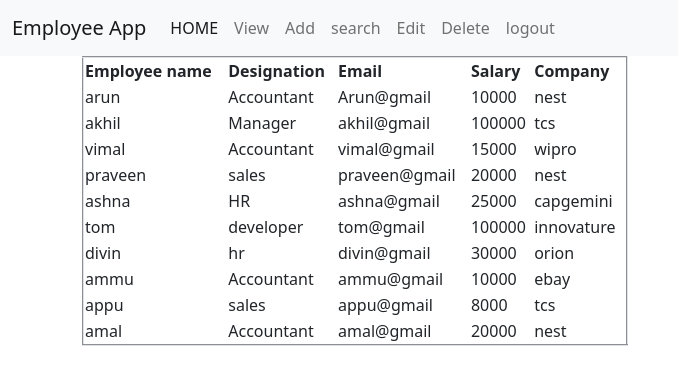
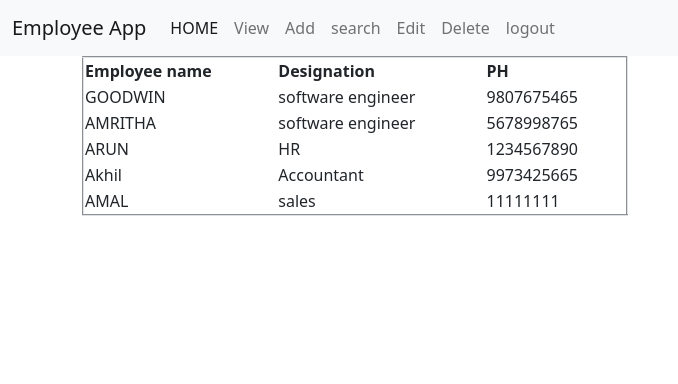
Before and after one commit to goodwinjose26/AngularEmployeeApp, an Angular app: page /view in a window 1280 px wide. Shown: the top 384 px of the page, without its empty margins (0-678 px from the left). Built offline with nearby package versions, Linux system fonts and the light colour scheme.

Commit message:
databinding

```diff
--- a/src/app/viewemployee/viewemployee.component.html
+++ b/src/app/viewemployee/viewemployee.component.html
@@ -6,80 +6,17 @@
             <tr>
               <th>Employee name</th>
               <th>Designation</th>
-              <th>Email</th>
-              <th>Salary</th>
-              <th>Company</th>
+              <th>PH</th>
             </tr>
-            <tr>
-              <td>arun</td>
-              <td>Accountant</td>
-              <td>Arun@gmail</td>
-              <td>10000</td>
-              <td>nest</td>
+            <tr *ngFor="let i of data">
+              <td>{{i.name}}</td>
+              <td>{{i.designation}}</td>
+              <td>{{i.ph}}</td>
             </tr>
-            <tr>
-                <td>akhil</td>
-                <td>Manager</td>
-                <td>akhil@gmail</td>
-                <td>100000</td>
-                <td>tcs</td>
-              </tr>
-              <tr>
-                <td>vimal</td>
-                <td>Accountant</td>
-                <td>vimal@gmail</td>
-                <td>15000</td>
-                <td>wipro</td>
-              </tr>
-              <tr>
-                <td>praveen</td>
-                <td>sales</td>
-                <td>praveen@gmail</td>
-                <td>20000</td>
-                <td>nest</td>
-              </tr>
-              <tr>
-                <td>ashna</td>
-                <td>HR</td>
-                <td>ashna@gmail</td>
-                <td>25000</td>
-                <td>capgemini</td>
-              </tr>
-              <tr>
-                <td>tom</td>
-                <td>developer</td>
-                <td>tom@gmail</td>
-                <td>100000</td>
-                <td>innovature</td>
-              </tr>
-              <tr>
-                <td>divin</td>
-                <td>hr</td>
-                <td>divin@gmail</td>
-                <td>30000</td>
-                <td>orion</td>
-              </tr>
-              <tr>
-                <td>ammu</td>
-                <td>Accountant</td>
-                <td>ammu@gmail</td>
-                <td>10000</td>
-                <td>ebay</td>
-              </tr>
-              <tr>
-                <td>appu</td>
-                <td>sales</td>
-                <td>appu@gmail</td>
-                <td>8000</td>
-                <td>tcs</td>
-              </tr>
-              <tr>
-                <td>amal</td>
-                <td>Accountant</td>
-                <td>amal@gmail</td>
-                <td>20000</td>
-                <td>nest</td>
-              </tr>
+
+
+
+
 
           </table>
       </div>
--- a/src/app/viewemployee/viewemployee.component.ts
+++ b/src/app/viewemployee/viewemployee.component.ts
@@ -6,5 +6,32 @@ import { Component } from '@angular/core';
   styleUrls: ['./viewemployee.component.css']
 })
 export class ViewemployeeComponent {
+ data:any=[
+  {
+    "name":"GOODWIN",
+    "designation":"software engineer",
+    "ph":9807675465
+   },
+   {
+    "name":"AMRITHA",
+    "designation":"software engineer",
+    "ph":5678998765
+   },
+   {
+    "name":"ARUN",
+    "designation":"HR",
+    "ph":1234567890
+   },
+   {
+    "name":"Akhil",
+    "designation":"Accountant",
+    "ph":9973425665
+   },
+   {
+    "name":"AMAL",
+    "designation":"sales",
+    "ph":11111111
+   }
+ ]
 
 }
```
